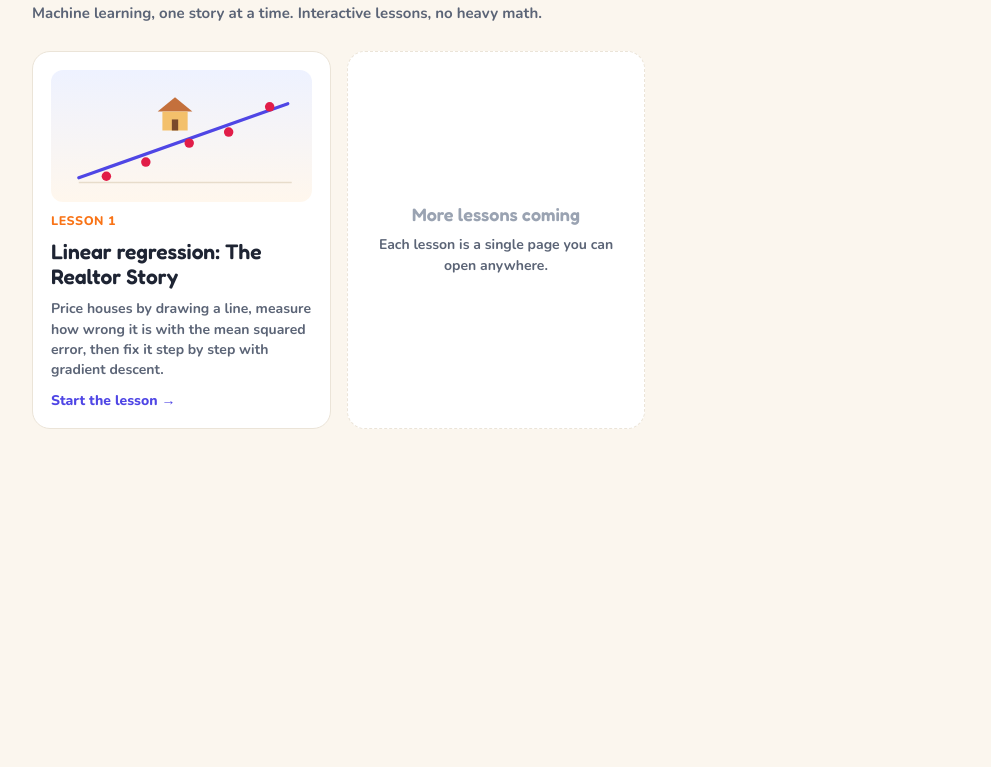
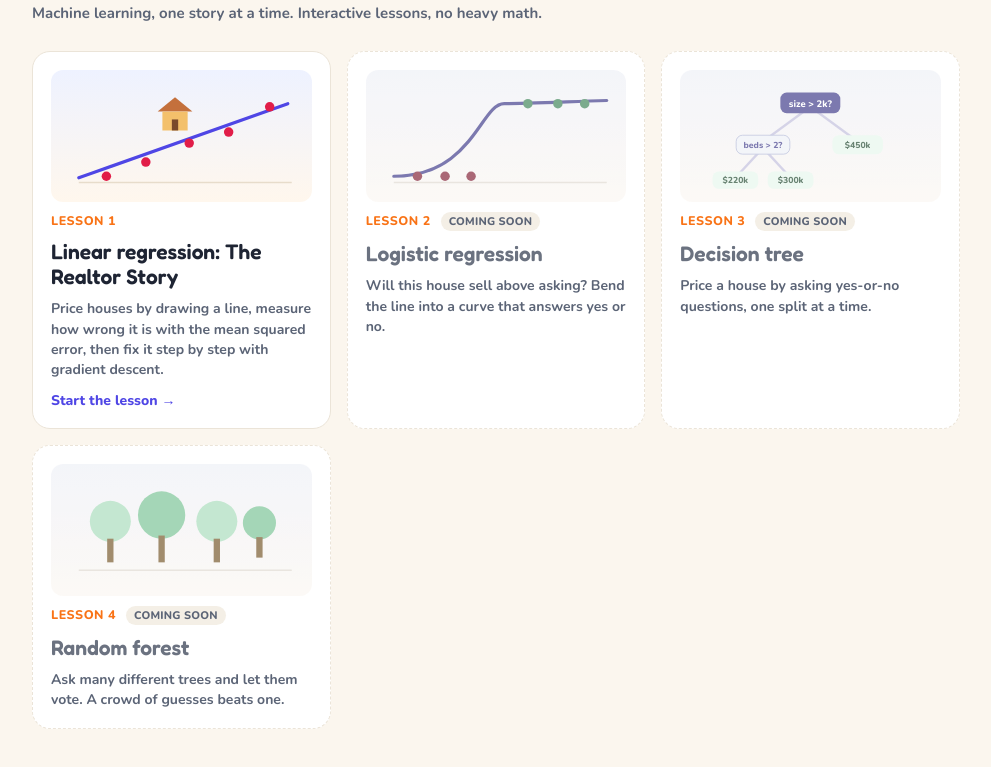
Before and after one commit to bennlaufer/ml-visualizer, a plain HTML site: page index.html in a window 1280 px wide. Shown: the part 83-850 px from the top of the page, without its empty margins (144-1135 px from the left). Before the commit the page ends 800 px from the top, so only its background shows below. Drawn offline with nearby package versions, Linux system fonts and the light colour scheme.

Commit message:
Add coming-soon cards: logistic regression, decision tree, random forest

```diff
--- a/index.html
+++ b/index.html
@@ -26,8 +26,8 @@
   h2{font-family:'Fredoka',sans-serif; font-weight:600; font-size:21px; margin:0;}
   .desc{color:var(--soft); font-weight:700; font-size:14px; line-height:1.45; margin:0;}
   .go{margin-top:auto; font-weight:800; font-size:14px; color:var(--line);}
-  .soon{border-style:dashed; justify-content:center; align-items:center; text-align:center; color:var(--faint); min-height:200px;}
-  .soon h2{color:var(--faint); font-size:18px;}
+  .soon{border-style:dashed; cursor:default;} .soon .pic{filter:grayscale(.55); opacity:.75;} .soon h2{color:#6b7280;}
+  .badge{display:inline-block; margin-left:6px; padding:2px 8px; border-radius:999px; background:#f4efe6; color:var(--soft); font-size:11px; letter-spacing:.02em;}
   footer{margin-top:36px; color:var(--faint); font-weight:700; font-size:13px;}
 </style>
 </head>
@@ -54,7 +54,42 @@
       <p class="desc">Price houses by drawing a line, measure how wrong it is with the mean squared error, then fix it step by step with gradient descent.</p>
       <div class="go">Start the lesson &rarr;</div>
     </a>
-    <div class="card soon"><h2>More lessons coming</h2><p class="desc">Each lesson is a single page you can open anywhere.</p></div>
+    <div class="card soon" aria-disabled="true">
+      <div class="pic"><svg viewBox="0 0 300 150" role="img" aria-label="An S-shaped curve separating two groups">
+        <line x1="20" y1="130" x2="290" y2="130" stroke="#e7dccb" stroke-width="2"/>
+        <path d="M20 122 C 120 122, 130 30, 160 30 S 230 28, 290 26" stroke="#4f46e5" stroke-width="4" fill="none" stroke-linecap="round" transform="translate(0 0)"/>
+        <g fill="#e11d48"><circle cx="50" cy="122" r="6"/><circle cx="85" cy="122" r="6"/><circle cx="118" cy="122" r="6"/></g>
+        <g fill="#16a34a"><circle cx="190" cy="30" r="6"/><circle cx="228" cy="30" r="6"/><circle cx="262" cy="30" r="6"/></g>
+      </svg></div>
+      <div class="num">Lesson 2 <span class="badge">Coming soon</span></div>
+      <h2>Logistic regression</h2>
+      <p class="desc">Will this house sell above asking? Bend the line into a curve that answers yes or no.</p>
+    </div>
+    <div class="card soon" aria-disabled="true">
+      <div class="pic"><svg viewBox="0 0 300 150" role="img" aria-label="A small decision tree">
+        <g stroke="#c7c2ff" stroke-width="3"><line x1="150" y1="34" x2="90" y2="78"/><line x1="150" y1="34" x2="210" y2="78"/><line x1="90" y1="86" x2="55" y2="124"/><line x1="90" y1="86" x2="125" y2="124"/></g>
+        <rect x="112" y="16" width="76" height="26" rx="8" fill="#4f46e5"/><text x="150" y="34" font-size="12" font-family="Nunito" font-weight="800" fill="#fff" text-anchor="middle">size &gt; 2k?</text>
+        <rect x="56" y="70" width="68" height="24" rx="8" fill="#eef2ff" stroke="#a5b4fc"/><text x="90" y="86" font-size="11" font-family="Nunito" font-weight="800" fill="#4f46e5" text-anchor="middle">beds &gt; 2?</text>
+        <rect x="178" y="70" width="64" height="24" rx="8" fill="#dcfce7"/><text x="210" y="86" font-size="11" font-family="Nunito" font-weight="800" fill="#166534" text-anchor="middle">$450k</text>
+        <rect x="26" y="116" width="58" height="22" rx="8" fill="#dcfce7"/><text x="55" y="131" font-size="11" font-family="Nunito" font-weight="800" fill="#166534" text-anchor="middle">$220k</text>
+        <rect x="96" y="116" width="58" height="22" rx="8" fill="#dcfce7"/><text x="125" y="131" font-size="11" font-family="Nunito" font-weight="800" fill="#166534" text-anchor="middle">$300k</text>
+      </svg></div>
+      <div class="num">Lesson 3 <span class="badge">Coming soon</span></div>
+      <h2>Decision tree</h2>
+      <p class="desc">Price a house by asking yes-or-no questions, one split at a time.</p>
+    </div>
+    <div class="card soon" aria-disabled="true">
+      <div class="pic"><svg viewBox="0 0 300 150" role="img" aria-label="Several small trees voting">
+        <g transform="translate(30 30)"><circle cx="30" cy="30" r="26" fill="#86efac"/><rect x="26" y="52" width="8" height="30" fill="#a16207"/></g>
+        <g transform="translate(95 18)"><circle cx="30" cy="34" r="30" fill="#4ade80"/><rect x="26" y="60" width="8" height="34" fill="#a16207"/></g>
+        <g transform="translate(165 30)"><circle cx="30" cy="30" r="26" fill="#86efac"/><rect x="26" y="52" width="8" height="30" fill="#a16207"/></g>
+        <g transform="translate(225 38)"><circle cx="24" cy="24" r="21" fill="#4ade80"/><rect x="20" y="42" width="8" height="26" fill="#a16207"/></g>
+        <line x1="20" y1="122" x2="290" y2="122" stroke="#e7dccb" stroke-width="2"/>
+      </svg></div>
+      <div class="num">Lesson 4 <span class="badge">Coming soon</span></div>
+      <h2>Random forest</h2>
+      <p class="desc">Ask many different trees and let them vote. A crowd of guesses beats one.</p>
+    </div>
   </div>
 
 </div>
```
